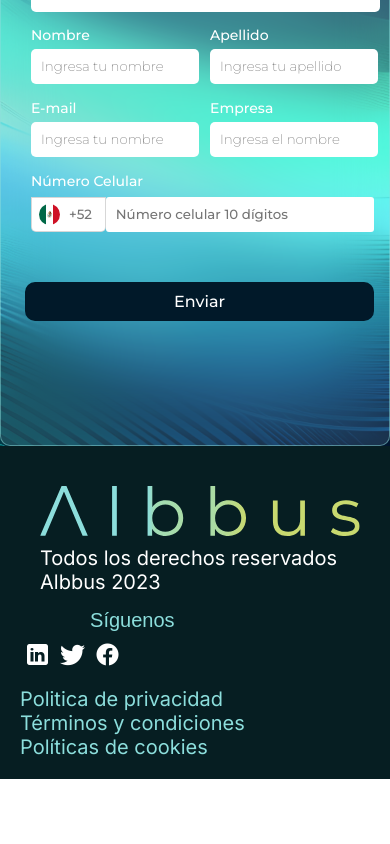
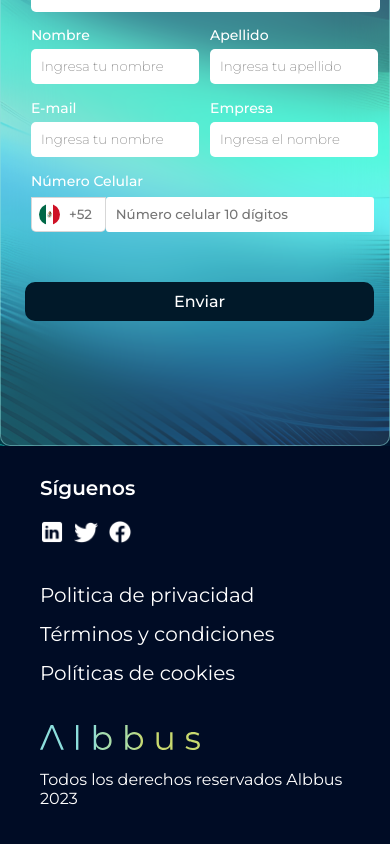
Before and after one commit to Pixabyte-Corporation/albbus-website, a Next.js app: page / in a window 390 px wide. Shown: the part 4604-5448 px from the top of the page. Before the commit the page ends 5383 px from the top, so only its background shows below. Built offline with nearby package versions, Linux system fonts and the light colour scheme.

Commit message:
Cambios en el estilo y se arreglaron algunos errores

```diff
--- a/src/components/footer/Footer.module.scss
+++ b/src/components/footer/Footer.module.scss
@@ -1,18 +1,31 @@
-.footer {
-  background-color: #061E22;
-  color: #8CDEDC;
-  display: flex;
-  justify-content: space-between;
-  align-items: flex-start;
-  padding: 20px;
-  height: 170px;
-  font-size: 20px;
+@media (min-width: 1200px) {
 
-  .leftsection {
+  .footer {
+    background-color: #000C25;
+    padding: 20px;
+    box-sizing: border-box;
+  }
+
+  .container {
+    width: 100%;
+    padding-right: 15px;
+    padding-left: 15px;
+    margin-right: auto;
+    margin-left: auto;
+  }
+
+  .secciones {
+    display: flex;
+    flex-wrap: nowrap;
+    margin: auto;
+  }
+
+  .left {
     display: flex;
     align-items: flex-start;
     flex-direction: column;
     margin: 20px;
+    flex: 0 0 40%;
 
     .logo {
       width: 320px;
@@ -20,57 +33,219 @@
       margin-bottom: 10px;
     }
 
-    .rights {
-      color: #ffffff;
+    .derechos {
+      font-family: 'Montserrat';
+      color: #FFFF;
+      font-size: 20px;
+      line-height: normal;
+      font-weight: 400;
     }
+
   }
 
-  .rightsection {
-    .follow {
-      margin: 5px 0;
-      font-family: Arial, Helvetica, sans-serif;
+  .right {
+    display: flex;
+    align-items: flex-end;
+    flex-direction: column;
+    margin: 20px;
+    flex: 0 0 55%;
+
+    .siguenos {
+      p {
+        font-family: 'Montserrat';
+        color: #FFFF;
+        font-size: 20px;
+        font-style: normal;
+        font-weight: 600;
+        line-height: normal;
+      }
     }
 
-    .socialicons {
-      display: flex;
-      flex-direction: row;
-      justify-content: flex-start;
+    .icon{
+      width: 24px;
+      height: 24px;
+      padding-left: 10px;
+    }
 
-      .icon {
-        margin: 5px;
-        width: 25px;
-        height: 25px;
-      }
+    .document {
+      padding: 5px;
     }
+
+    .enlaces {
+      color: #FFFF;
+      font-family: 'Montserrat';
+      text-decoration: none;
+      font-size: 20px;
+      font-style: normal;
+      font-weight: 400;
+      line-height: normal;
+      padding-left: 20px;
+    }
+
+  }
+}
+
+@media (min-width: 821px) and (max-width: 1199px) {
+
+  .footer {
+    background-color: #000C25;
+    padding: 20px;
+    box-sizing: border-box;
   }
 
-  .linkssection {
-    display: flex;
-    flex-direction: column;
-    align-items: flex-start;
-    margin-top: 10px;
-
-    .linksfooter {
-      font-family: 'Inter', sans-serif;
-      font-size: 20px;
-      margin: 5px 0;
-      color: #8CDEDC;
-      text-decoration: none;
-    }
+  .container {
+    width: 100%;
+    padding-right: 15px;
+    padding-left: 15px;
+    margin-right: auto;
+    margin-left: auto;
   }
 
-  /* Estilos para pantallas más pequeñas (máximo 768px) */
-  @media screen and (max-width: 768px) {
+  .secciones {
+    display: flex;
+    flex-wrap: nowrap;
+    margin: auto;
+  }
+
+  .left {
+    display: flex;
+    align-items: flex-start;
     flex-direction: column;
-    height: auto;
+    margin: 20px;
+    flex: 0 0 40%;
 
-    .leftsection {
-      align-items: center;
+    .logo {
+      width: 320px;
+      height: 50px;
       margin-bottom: 10px;
     }
 
-    .rightsection {
-      text-align: center;
+    .derechos {
+      font-family: 'Montserrat';
+      color: #FFFF;
+      font-size: 20px;
+      line-height: normal;
+      font-weight: 400;
     }
+
+  }
+
+  .right {
+    display: flex;
+    align-items: flex-end;
+    flex-direction: column;
+    flex: 0 0 55%;
+
+    .siguenos {
+      p {
+        font-family: 'Montserrat';
+        color: #FFFF;
+        font-size: 20px;
+        font-style: normal;
+        font-weight: 600;
+        line-height: normal;
+      }
+    }
+
+    .icon{
+      width: 24px;
+      height: 24px;
+      padding-left: 10px;
+    }
+
+    .document {
+      padding: 5px;
+      display: contents;
+    }
+
+    .enlaces {
+      color: #FFFF;
+      font-family: 'Montserrat';
+      text-decoration: none;
+      font-size: 20px;
+      font-style: normal;
+      font-weight: 400;
+      line-height: normal;
+      padding-left: 20px;
+    }
+
+  }
+
+}
+
+@media (max-width: 820px) {
+
+  .footer {
+    background-color: #000C25;
+    padding: 30px 0;
+  }
+
+  .container {
+    padding: 0 40px;
+  }
+
+  .secciones {
+    display: flex;
+    flex-direction: column-reverse;
+    align-items: flex-start;
+  }
+
+  .left {
+    display: flex;
+    align-items: flex-start;
+    flex-direction: column;
+    padding: 40px 0;
+
+    .logo {
+      width: 159.753px;
+      height: 25px;
+    }
+
+    .derechos {
+      font-family: 'Montserrat';
+      color: #FFFF;
+      font-size: 16px;
+      line-height: normal;
+      font-weight: 400;
+    }
+
+  }
+
+  .right {
+    display: flex;
+    align-items: flex-start;
+    flex-direction: column;
+
+    .siguenos {
+      p {
+        font-family: 'Montserrat';
+        color: #FFFF;
+        font-size: 20px;
+        font-style: normal;
+        font-weight: 600;
+        line-height: normal;
+      }
+    }
+
+    .icon{
+      width: 24px;
+      height: 24px;
+      padding-right: 10px;
+    }
+
+    .document {
+      display: flex;
+      flex-direction: column;
+      padding-top: 20px;
+    }
+
+    .enlaces {
+      color: #FFFF;
+      font-family: 'Montserrat';
+      text-decoration: none;
+      font-size: 20px;
+      padding-top: 15px;
+    }
+
   }
 }
--- a/src/components/footer/index.jsx
+++ b/src/components/footer/index.jsx
@@ -1,4 +1,3 @@
-// index.jsx
 import React from "react";
 import "../../app/globals.scss";
 import style from "./Footer.module.scss";
@@ -10,16 +9,22 @@
 
 export default function Footer() {
   return (
-    <footer className={style.footer}>
-      <div className={style.leftsection}>
-        <Image src={logotype} alt="Albbus" className={style.logo} />
-        <p className={style.rights}>Todos los derechos reservados Albbus 2023</p>
+    <footer>
+      <div className={style.footer}>
+        <div className={style.container}>
+          <div className={style.secciones}>
+            <div className={style.left}>
+              <Image src={logotype} alt="Albbus" className={style.logo}/>
+              <br />
+              <p className={style.derechos}>Todos los derechos reservados Albbus 2023</p>
             </div>
-      <div className={style.rightsection}>
-        <p className={style.follow}>Síguenos</p>
-        <div className={style.socialicons}>
-          <a href="https://www.linkedin.com/company/pixabytemx">
-            <Image src={iconlinkedin} alt="LinkedIn" className={style.icon} />
+            <div className={style.right}>
+              <div className={style.siguenos}>
+              <p>Síguenos</p><br />
+              </div>
+              <div>
+              <a href="https://www.linkedin.com/company/pixabytem">
+                <Image src={iconlinkedin} alt="Linkedin" className={style.icon} />
               </a>
               <a href="https://twitter.com/Pixabyte_?t=nSxTqJ-yPUzfIWH0mItaOw&s=08">
                 <Image src={icontwitter} alt="Twitter" className={style.icon} />
@@ -28,22 +33,19 @@
                 <Image src={iconfacebook} alt="Facebook" className={style.icon} />
               </a>
               </div>
-        <div className={style.linkssection}>
-          <p>
-            <a href="/aviso-privacidad" className={style.linksfooter}>
+              <div className={style.document}>
+                <a href="/aviso-privacidad" className={style.enlaces}>
                   Politica de privacidad
                 </a>
-          </p>
-          <p>
-            <a href="/terminos-condiciones" className={style.linksfooter}>
+                <a href="/terminos-condiciones" className={style.enlaces}>
                   Términos y condiciones
                 </a>
-          </p>
-          <p>
-            <a href="#" className={style.linksfooter}>
+                <a href="/politicas-cookies" className={style.enlaces}>
                   Políticas de cookies
                 </a>
-          </p>
+              </div>
+            </div>
+          </div>
         </div>
       </div>
     </footer>
```
Lines whose indentation alone changed are shown as unchanged.
